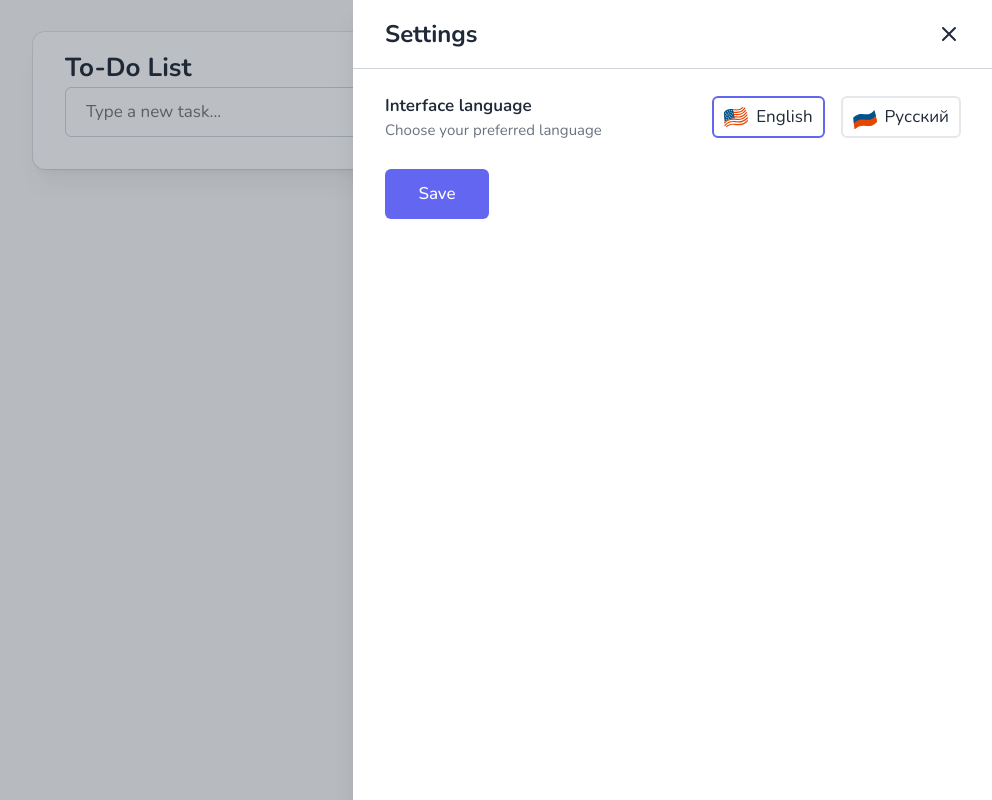
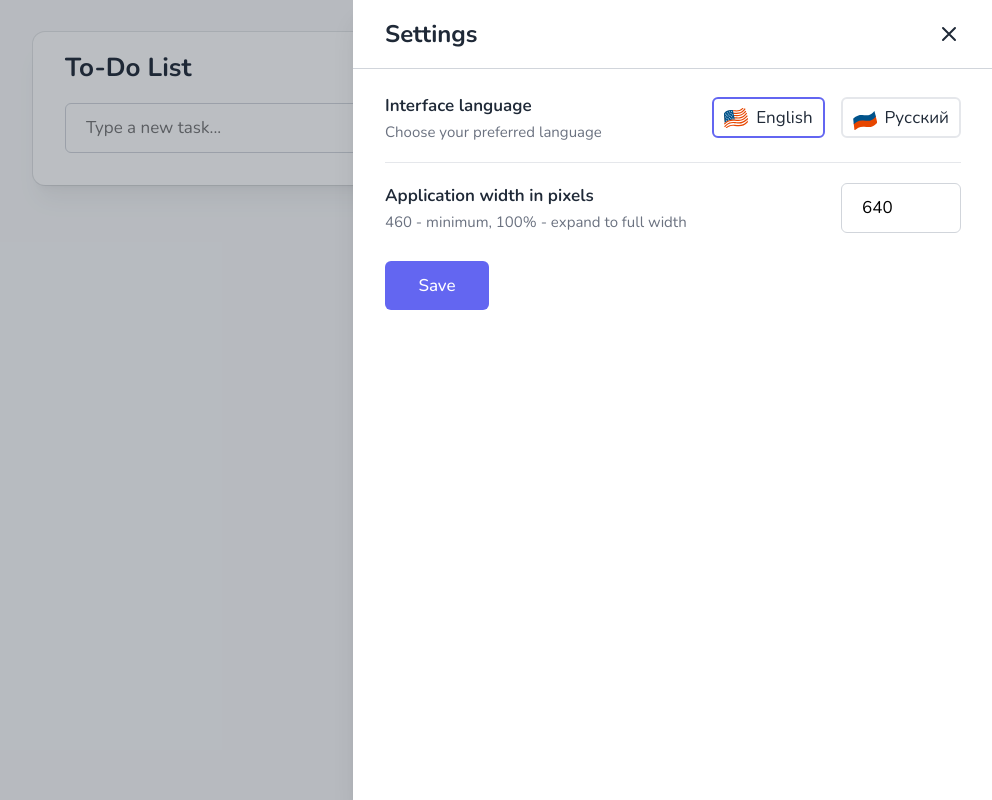
Before and after one commit to Dimox/vue-to-do-list, a Vue app: page / in a window 1280 px wide. Both pictures are taken after a click on the button 916 px from the left and 67 px from the top of the page. Shown: the whole page, without its empty margins (287-1279 px from the left). Built offline with nearby package versions, Linux system fonts and the light colour scheme.

Commit message:
feat(settings): add 'app width' option

```diff
--- a/package.json
+++ b/package.json
@@ -1,6 +1,6 @@
 {
   "name": "vue-to-do-list",
-  "version": "2.1.0",
+  "version": "2.2.0",
   "type": "module",
   "homepage": "https://github.com/Dimox/vue-to-do-list",
   "author": "Dimox",
--- a/src/App.vue
+++ b/src/App.vue
@@ -1,5 +1,5 @@
 <template>
-  <div class="app">
+  <div class="app" :class="{ 'app--full-width': width === '100%' }" :style="{ '--width': width }">
     <header class="app__header">
       <h1 class="app__title">To-Do List</h1>
       <Tooltip :text="t('settings')">
@@ -34,7 +34,7 @@
 </template>
 
 <script setup lang="ts">
-import { ref, nextTick } from 'vue'
+import { ref, nextTick, computed } from 'vue'
 import { useSortable } from '@vueuse/integrations/useSortable'
 import { useToDoStorage } from './composables/storage'
 import { t } from './i18n'
@@ -51,6 +51,11 @@ const storage = useToDoStorage()
 const itemsEl = ref()
 const isDragging = ref(false)
 const isSettingsOpen = ref(false)
+const appWidth = computed(() => storage.value.options?.appWidth ?? null)
+const width = computed(() => {
+  if (!appWidth.value) return
+  return appWidth.value === '100%' ? appWidth.value : appWidth.value + 'px'
+})
 
 useSortable(itemsEl, storage.value.items, {
   animation: 200,
@@ -72,7 +77,7 @@ useSortable(itemsEl, storage.value.items, {
 <style lang="scss">
 .app {
   --spread-shadow: 5%;
-  width: min(40rem, 100%);
+  width: min(var(--width, 40rem), 100%);
   margin: 2rem 1rem;
   margin-inline: auto;
   background: var(--color-white);
@@ -88,6 +93,11 @@ useSortable(itemsEl, storage.value.items, {
     border-radius: 0;
   }
 
+  &--full-width {
+    margin: 0;
+    border-radius: 0;
+  }
+
   &:has(.add-to-do__textarea :focus) {
     --spread-shadow: 15%;
   }
@@ -96,6 +106,7 @@ useSortable(itemsEl, storage.value.items, {
     display: flex;
     align-items: center;
     justify-content: space-between;
+    margin-bottom: 1rem;
     padding: 1rem 2rem 0;
   }
 
@@ -125,7 +136,6 @@ useSortable(itemsEl, storage.value.items, {
 
   &__actions {
     min-height: 3.125rem;
-    margin-top: 1rem;
     padding: 0 2rem;
     border-block: 0.0625rem solid var(--color-gray-300);
   }
--- a/src/components/Settings.vue
+++ b/src/components/Settings.vue
@@ -30,6 +30,13 @@
           </label>
         </div>
       </li>
+      <li class="settings__item">
+        <div>
+          <p class="settings__caption">{{ t('applicationWidth') }}</p>
+          <p class="settings__description">{{ t('expandToFullWidth') }}</p>
+        </div>
+        <Input v-model="appWidth" class="settings__width" type="text" inputmode="numeric" />
+      </li>
     </ul>
     <footer class="settings__footer">
       <Btn class="settings__save" @click="saveSettings">{{ t('save') }}</Btn>
@@ -44,19 +51,28 @@
 import { ref } from 'vue'
 import Btn from './Btn.vue'
 import Icon from './Icon.vue'
-import { useToDoStorage } from '@/composables/storage'
+import Input from './form/Input.vue'
+import { useToDoStorage, defaultOptions } from '@/composables/storage'
 import { lang, t } from '@/i18n'
 import langSprite from '@/assets/img/lang.svg'
 
 defineEmits(['close'])
 
 const storage = useToDoStorage()
+const appWidth = ref(storage.value.options?.appWidth)
 const activeLang = ref(lang.value)
 const setLang = (lang: 'en' | 'ru') => (activeLang.value = lang)
 const saved = ref(false)
+const minAppWidth = 460
 
 const saveSettings = () => {
-  storage.value.options = { lang: activeLang.value }
+  storage.value.options = {
+    lang: activeLang.value,
+    appWidth:
+      (appWidth.value?.match(/^\d+$/) && Number(appWidth.value) >= minAppWidth) || appWidth.value === '100%'
+        ? appWidth.value
+        : defaultOptions.appWidth,
+  }
   saved.value = true
   setTimeout(() => (saved.value = false), 1500)
 }
@@ -119,11 +135,13 @@ const languages: { id: 'en' | 'ru'; name: string }[] = [
   }
 
   &__caption {
+    margin-bottom: 0.25rem;
     font-weight: 650;
   }
 
   &__description {
     font-size: 0.9375rem;
+    line-height: 1.33;
     color: var(--color-gray-500);
   }
 
@@ -159,6 +177,10 @@ const languages: { id: 'en' | 'ru'; name: string }[] = [
     }
   }
 
+  &__width {
+    width: 7.5rem;
+  }
+
   &__footer {
     display: flex;
     gap: 1.5rem;
--- a/src/composables/storage.ts
+++ b/src/composables/storage.ts
@@ -1,13 +1,16 @@
 import { useStorage } from '@vueuse/core'
-import { ToDoList } from '@/types'
+import { ToDoList, ToDoOptions } from '@/types'
+
+export const defaultOptions: ToDoOptions = {
+  lang: 'en',
+  appWidth: '640',
+}
 
 export const useToDoStorage = (data?: ToDoList) => {
   const key = 'vue-to-do-list'
   const defaultData: ToDoList = {
     items: [],
-    options: {
-      lang: 'en',
-    },
+    options: defaultOptions,
   }
   return data ? useStorage(key, data) : useStorage(key, defaultData)
 }
--- a/src/i18n/index.ts
+++ b/src/i18n/index.ts
@@ -88,6 +88,14 @@ const messages = {
     en: 'Settings saved',
     ru: 'Настройки сохранены',
   },
+  applicationWidth: {
+    en: 'Application width in pixels',
+    ru: 'Ширина приложения в пикселях',
+  },
+  expandToFullWidth: {
+    en: '460 - minimum, 100% - expand to full width',
+    ru: '460 - минимум, 100% - растянуть на всю ширину',
+  },
 }
 
 const storage = useToDoStorage()
--- a/src/types/index.ts
+++ b/src/types/index.ts
@@ -14,6 +14,7 @@ export type ToDoItem = {
 
 export type ToDoOptions = {
   lang: 'en' | 'ru'
+  appWidth?: string
 }
 
 export type DropdownMenuItem = {
```
